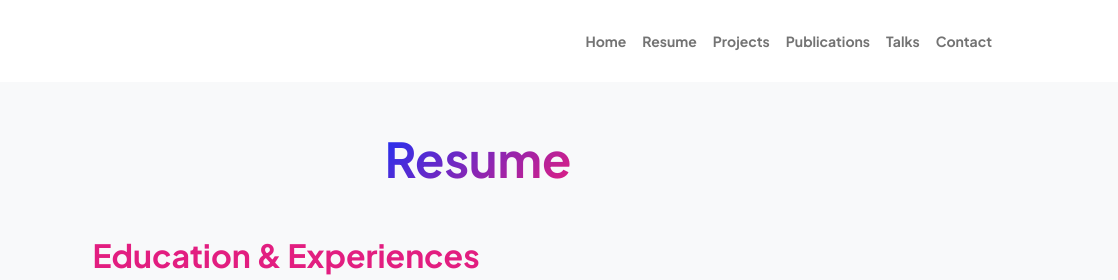
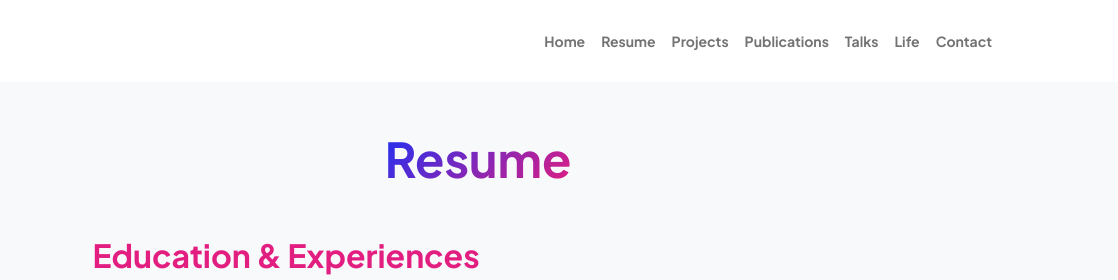
Before and after one commit to KeYalei/KeYalei.github.io, a plain HTML site: page resume.html in a window 1280 px wide. Shown: the top 280 px of the page, 162-1280 px from the left. Drawn offline with nearby package versions, Linux system fonts and the light colour scheme.

Commit message:
Update resume.html

```diff
--- a/resume.html
+++ b/resume.html
@@ -34,6 +34,7 @@
                             <li class="nav-item"><a class="nav-link" href="projects.html">Projects</a></li>
                             <li class="nav-item"><a class="nav-link" href="publications.html">Publications</a></li>
                             <li class="nav-item"><a class="nav-link" href="talks.html">Talks</a></li>
+                            <li class="nav-item"><a class="nav-link" href="life.html">Life</a></li>
                             <li class="nav-item"><a class="nav-link" href="contact.html">Contact</a></li>
                         </ul>
                     </div>
```
